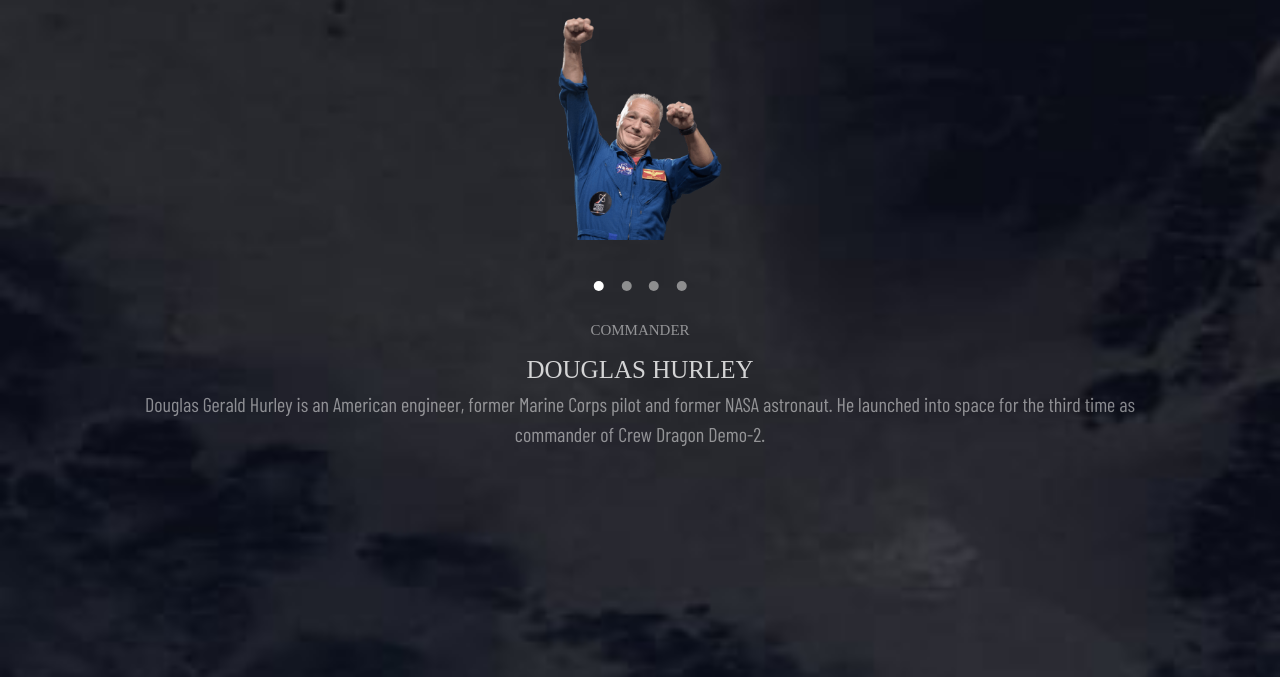
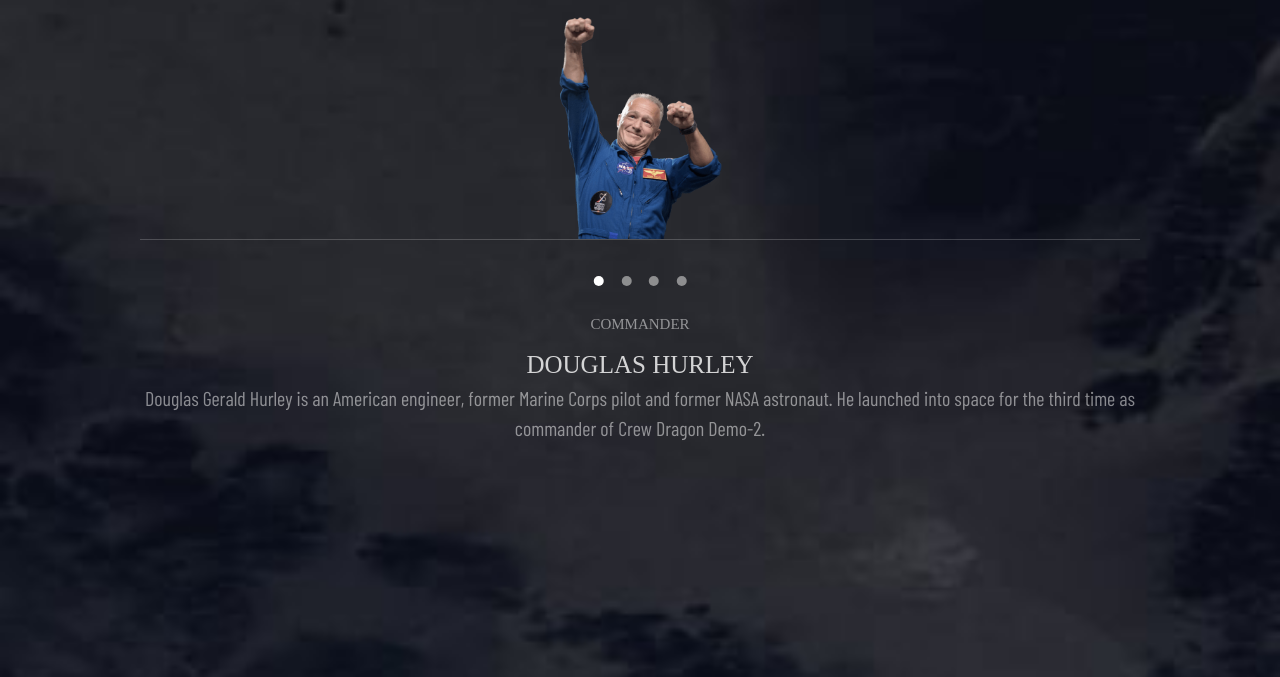
Before and after one commit to Igwe0001/space-app, a plain HTML site: page Pages/crew.html in a window 1280 px wide. Shown: the part 123-800 px from the top of the page. Drawn offline with nearby package versions, Linux system fonts and the light colour scheme; a web font is replaced by a local one.

Commit message:
crew additions

```diff
--- a/Pages/crew.html
+++ b/Pages/crew.html
@@ -41,21 +41,6 @@
             <span class="title head-title"><span class="sub-span">02</span> Meet your crew</span>
             <div class="slide-container">
 
-                <!-- <div class="section__image">
-
-                        <div class="image__container container-1"></div>
-
-
-                        <div class="image__container container-2"></div>
-
-
-                        <div class="image__container container-3"></div>
-
-
-                        <div class="image__container container-4"></div>
-
-                </div> -->
-
                 <div class="section__image">
                     <div class="section-image-container">
                         <div class="image-slide image__container container-1"></div>
@@ -70,7 +55,7 @@
                         <div class="image-slide image__container container-4"></div>
                     </div>
                 </div>
-
+                <hr>
                 <div class="dots">
 
                 </div>
--- a/sass/_crewMain.scss
+++ b/sass/_crewMain.scss
@@ -2,16 +2,9 @@
 @use "variables" as *;
 
 .slide-container {
-  // outline: 1px solid white;
   width: 100%;
   height: 100%;
   position: relative;
-}
-
-.section__image {
-  margin-top: 2rem;
-  //   width: 100%;
-  //   height: 100%;
 }
 
 .section-image-container {
@@ -22,7 +15,7 @@
 .image__container {
   width: inherit;
   height: inherit;
-  // display: block;
+  border-bottom: 1px solid $downWhite;
 }
 
 .slide-container {
@@ -36,9 +29,6 @@
   transition: all .3s ease;
   position: absolute;
   top: 0;
-  //   width: 100%;
-  //   height: 50rem;
-
   display: flex;
   align-items: center;
   justify-content: center;
@@ -50,7 +40,6 @@
 
 .dots {
   position: absolute;
-  // bottom: 5%;
   top: 29%;
   left: 50%;
   transform: translateX(-50%);
@@ -77,7 +66,6 @@
 }
 
 .dots__dot--active {
-  /* background-color: #fff; */
   background-color: $White;
   opacity: 1;
 }
```
Also changed, not shown: css/main.css.
